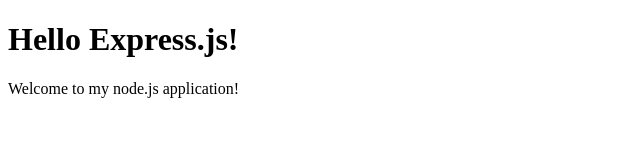
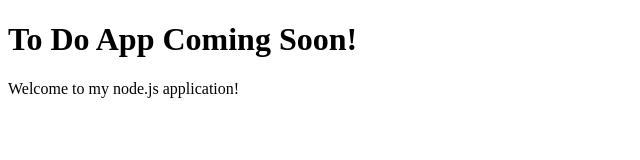
Before and after one commit to th3wyatt/todo-web-app, a website: page public/index.html in a window 1280 px wide. Shown: the whole page, without its empty margins (0-640 px from the left). Drawn offline with Linux system fonts and the light colour scheme.

Commit message:
Updated Language

```diff
--- a/public/index.html
+++ b/public/index.html
@@ -6,7 +6,7 @@
     <title>My App!</title>
 </head>
 <body>
-    <h1>Hello Express.js!</h1>
+    <h1>To Do App Coming Soon!</h1>
     <p>Welcome to my node.js application!</p>
 </body>
 </html>
```
